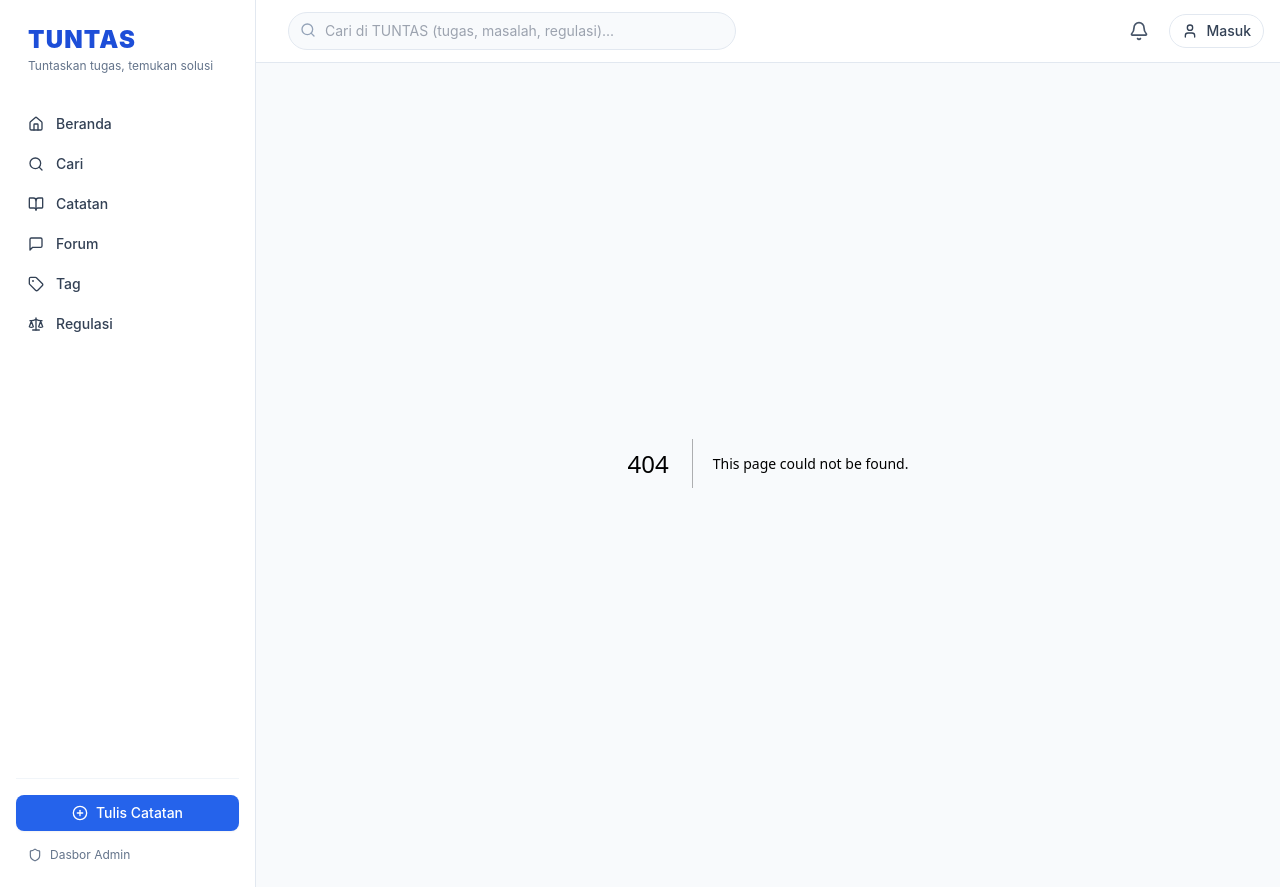
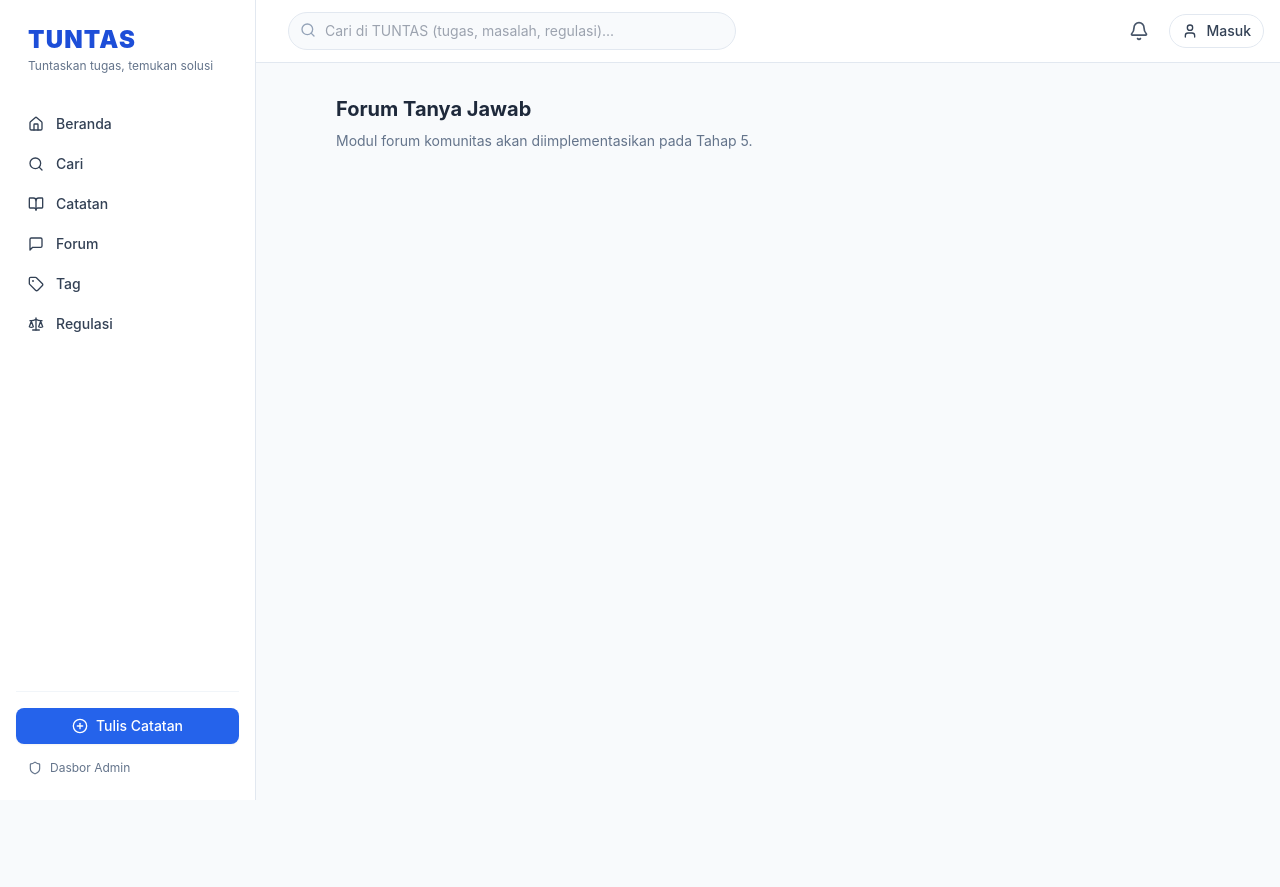
Before and after one commit to kumbrangk-svg/tuntas_forum, a Next.js app: page /tanya in a window 1280 px wide. Before the commit this address had no page. After the commit the page ends 800 px from the top, so only its background shows below. Built offline with nearby package versions, Linux system fonts and the light colour scheme.

Commit message:
Create page.tsx

```diff
--- /dev/null
+++ b/src/app/(public)/tanya/page.tsx
@@ -0,0 +1,8 @@
+export default function ForumPage() {
+  return (
+    <div className="max-w-4xl mx-auto px-4 py-8">
+      <h1 className="text-xl font-bold text-slate-800 mb-2">Forum Tanya Jawab</h1>
+      <p className="text-sm text-slate-500">Modul forum komunitas akan diimplementasikan pada Tahap 5.</p>
+    </div>
+  );
+}
```
